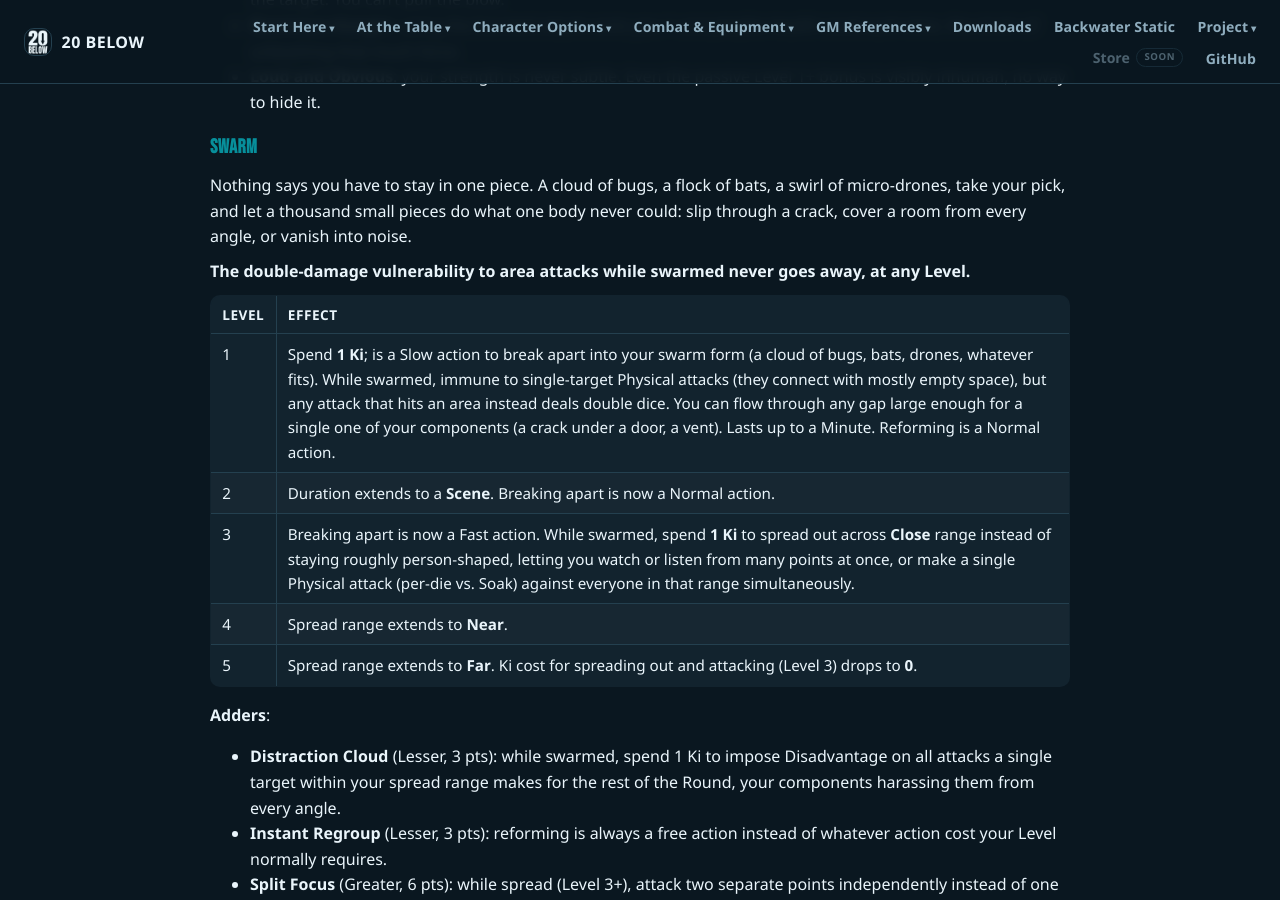
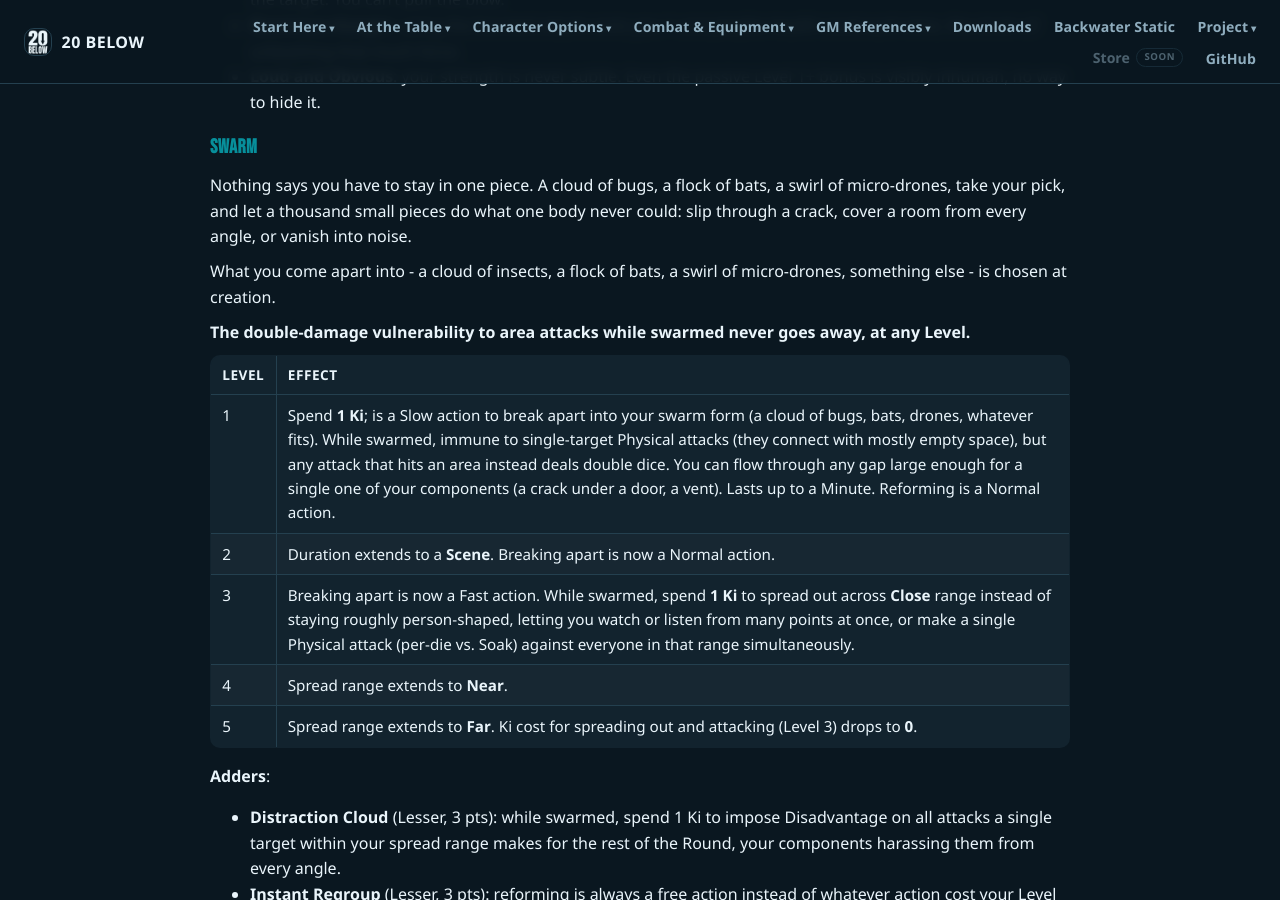
Before and after one commit to feralucce/20_Below, a Jekyll site: the page built from rules/gifts.md, in a window 1280 px wide and 900 px high, scrolled down 52404 px. Built offline with Jekyll 4.4.1, drawn with Linux system fonts in a browser that asks for light colours; our own code applies the rules of GitHub Pages for plain Markdown files.

Commit message:
Ask Swarm what it comes apart into
The swarm's constituents were picked in the flavour's own prose ("a
cloud of bugs, a flock of bats, a swirl of micro-drones, take your
pick"), so the derive script never saw a creation rule and the app
never asked. Lifted out as its own line and given a field. 14 -> 15.

Co-Authored-By: Claude Opus 5 <noreply@anthropic.com>

```diff
--- a/app/describe-spec.js
+++ b/app/describe-spec.js
@@ -72,6 +72,7 @@ export const GIFT_DESCRIBE = {
   'Onslaught': { prompt: 'What do you hit them with?', count: one },
   'Necromancy': { prompt: 'What do your raised dead look like?', count: one },
   'Salvo': { prompt: 'What crosses the gap?', count: one },
+  'Swarm': { prompt: 'What do you come apart into?', count: one },
   'Transmutation': { prompt: 'What do you change, and into what?', count: one },
 };
 
--- a/rules/gifts.md
+++ b/rules/gifts.md
@@ -1302,6 +1302,8 @@ Your body was never bound by the ordinary limits of muscle and leverage. What yo
 
 Nothing says you have to stay in one piece. A cloud of bugs, a flock of bats, a swirl of micro-drones, take your pick, and let a thousand small pieces do what one body never could: slip through a crack, cover a room from every angle, or vanish into noise.
 
+What you come apart into - a cloud of insects, a flock of bats, a swirl of micro-drones, something else - is chosen at creation.
+
 **The double-damage vulnerability to area attacks while swarmed never goes away, at any Level.**
 
 | Level | Effect |
```
